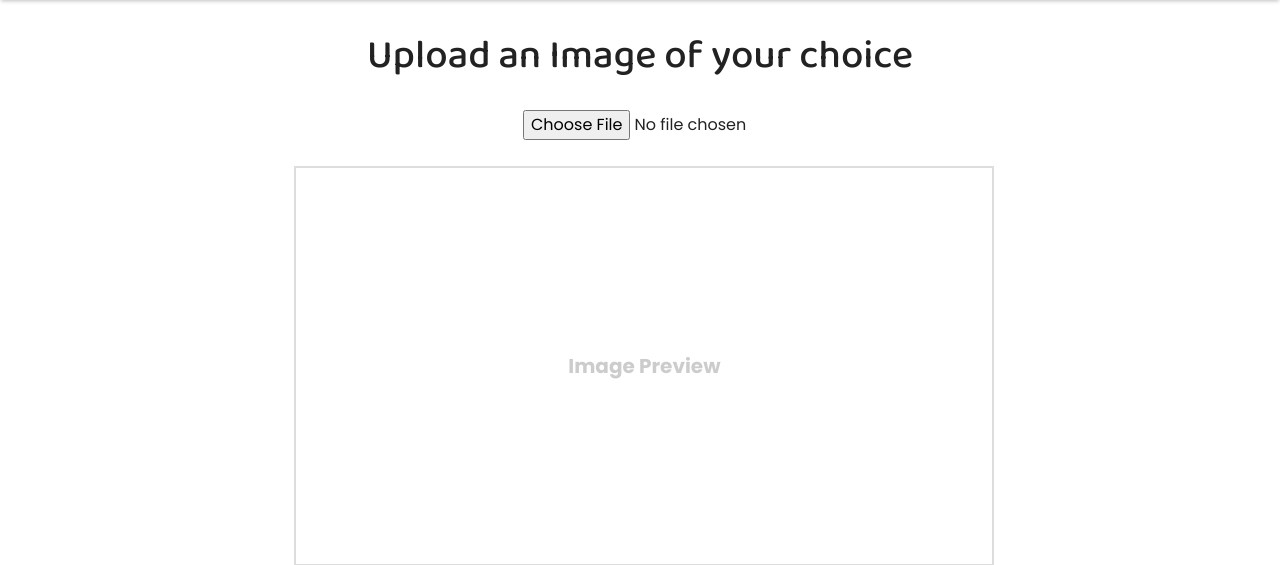
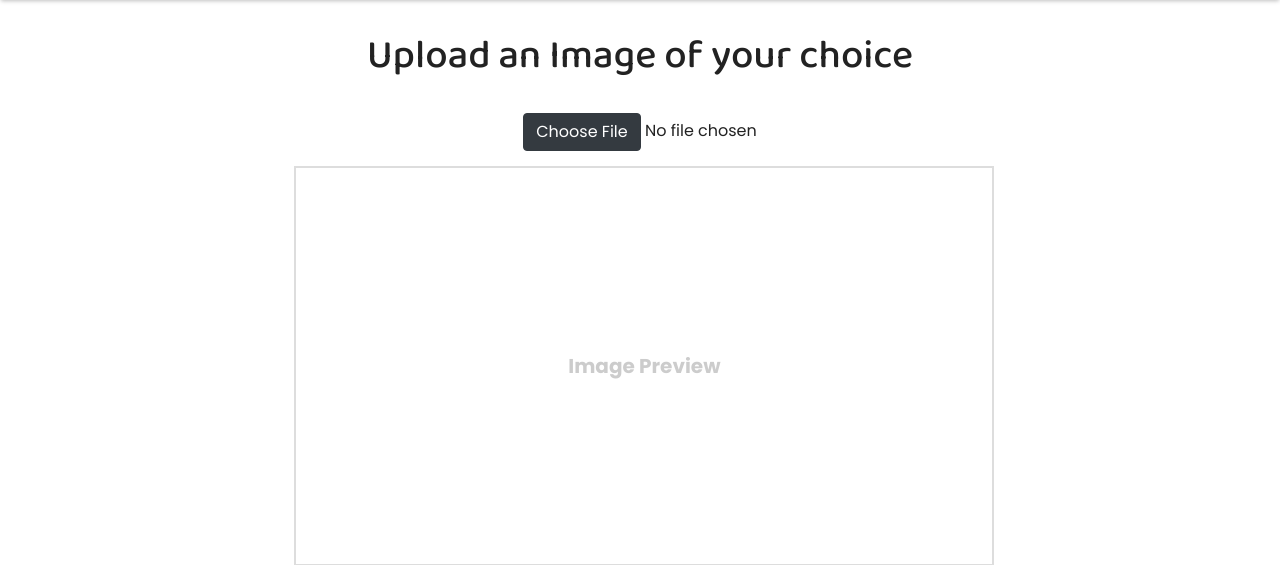
Before and after one commit to nishitde/Kaleidoscope-A-tool-for-identifying-colors, a Flask app: page / in a window 1280 px wide. Shown: the part 86-651 px from the top of the page. Run offline with Flask 2, Linux system fonts and the light colour scheme; some libraries are stand-ins or nearby versions.

Commit message:
Edited choosing file button

```diff
--- a/Website/public/css/main.css
+++ b/Website/public/css/main.css
@@ -23,14 +23,18 @@ html, body{
 }
 
 /* Upload Image */
+#inpFileButton {
+  color: white;
+}
+
 #ImageTitle {
   font-family: 'Baloo 2', cursive;
   font-size: 250%;
   margin-top: 3%;
+  margin-bottom: 3%;
 }
 
 #inpFile {
-  margin-top: 2%;
   margin-bottom: 1%;
   margin-left: 10%;
 }
--- a/Website/templates/index.html
+++ b/Website/templates/index.html
@@ -20,7 +20,9 @@ Home
 <div class="container-fluid padding">
 <div class="row text-center padding">
   <div class="col-12">
-    <input type="file" name="inpFile" id="inpFile">
+    <input type="file" name="inpFile" id="inpFile" hidden="hidden">
+    <a class="btn btn-dark" id="inpFileButton">Choose File</a>
+    <span id="custom-text">No file chosen</span>
     <div class="image-preview" id="imagePreview">
       <img src="" alt="Image Preview" class="image-preview__image">
       <span class="image-preview__default-text">Image Preview</span>
@@ -31,9 +33,15 @@ Home
 
 <script>
   const inpFile = document.getElementById("inpFile");
+  const customBtn = document.getElementById("inpFileButton");
+  const customTxt = document.getElementById("custom-text");
   const previewContainer = document.getElementById("imagePreview");
   const previewImage = previewContainer.querySelector(".image-preview__image");
   const previewDefaultText = previewContainer.querySelector(".image-preview__default-text");
+
+  customBtn.addEventListener("click", function() {
+    inpFile.click();
+  });
 
   inpFile.addEventListener("change", function() {
     const file = this.files[0];
```
